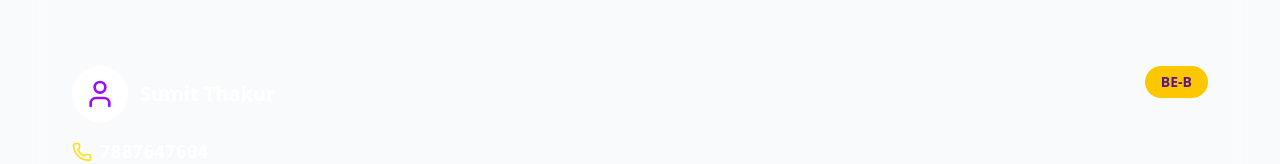
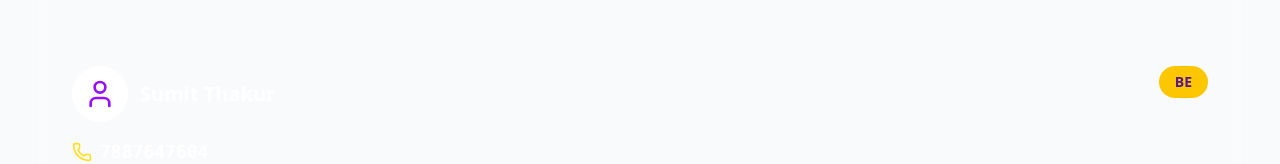
Before and after one commit to ashish1git/CodingNexus, a React (Vite) app: page /contact in a window 1280 px wide. Shown: the part 885-1049 px from the top of the page. Built offline with nearby package versions, Linux system fonts and the light colour scheme; no server answers.

Commit message:
test(frontend): update Sumit class to BE in ContactPage

```diff
--- a/src/components/layout/ContactPage.jsx
+++ b/src/components/layout/ContactPage.jsx
@@ -15,7 +15,7 @@ const ContactPage = () => {
     },
     {
       name: 'Sumit Thakur',
-      class: 'BE-B',
+      class: 'BE',
       phone: '7887647604',
       role: 'Co-Head'
     },
@@ -32,7 +32,7 @@ const ContactPage = () => {
     setCopiedPhone(phone);
     setTimeout(() => setCopiedPhone(''), 2000);
 
-};
+  };
 
   return (
     <div className="min-h-screen bg-gradient-to-br from-slate-950 via-indigo-950 to-purple-950">
```
